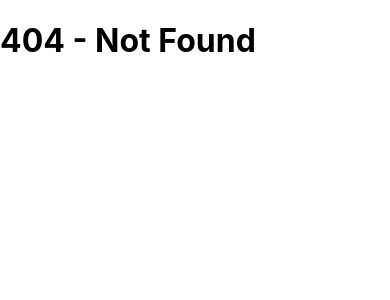
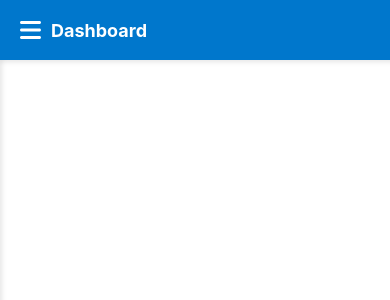
Before and after one commit to emirkugic/sis-alamel, a React (Create React App) app: page / in a window 390 px wide. Before the commit this address had no page. Shown: the top 300 px of the page. Built offline with nearby package versions, Linux system fonts and the light colour scheme.

Commit message:
Implement layout with sidebar and homepage; add sidebar component and styles

```diff
--- a/src/App.js
+++ b/src/App.js
@@ -1,13 +1,34 @@
 import React from "react";
-import { BrowserRouter as Router, Routes, Route } from "react-router-dom";
+import {
+	BrowserRouter as Router,
+	Routes,
+	Route,
+	Outlet,
+} from "react-router-dom";
+import { LoginPage, Homepage } from "./pages";
+import { Sidebar } from "./components";
 
-import { LoginPage } from "./pages";
+const Layout = () => {
+	return (
+		<div className="app-layout">
+			<Sidebar />
+			<div className="content">
+				<Outlet />
+			</div>
+		</div>
+	);
+};
 
 function App() {
 	return (
 		<Router>
 			<Routes>
 				<Route path="/login" element={<LoginPage />} />
+
+				<Route element={<Layout />}>
+					<Route path="/" element={<Homepage />} />
+					{/* <Route path="/grades" element={<GradesPage />} /> */}
+				</Route>
 
 				<Route path="*" element={<h1>404 - Not Found</h1>} />
 			</Routes>
--- /dev/null
+++ b/src/components/Sidebar/Sidebar.css
@@ -0,0 +1,87 @@
+.desktop-sidebar {
+	width: 250px;
+	height: 100vh;
+	background-color: #ffffff;
+	padding: 20px;
+	display: flex;
+	flex-direction: column;
+	position: fixed;
+	top: 0;
+	left: 0;
+	z-index: 1000;
+	user-select: none;
+	box-sizing: border-box;
+	box-shadow: 2px 0 5px rgba(0, 0, 0, 0.1);
+}
+
+.sidebar-menu {
+	display: flex;
+	flex-direction: column;
+	gap: 10px;
+	flex-grow: 1;
+}
+
+.logout-container {
+	margin-top: auto;
+	padding-top: 20px;
+}
+
+@media (max-width: 768px) {
+	.topbar {
+		width: 100%;
+		height: 60px;
+		background-color: #0077cc;
+		color: #fff;
+		display: flex;
+		align-items: center;
+		padding: 0 20px;
+		box-shadow: 0 2px 5px rgba(0, 0, 0, 0.1);
+		position: fixed;
+		top: 0;
+		left: 0;
+		z-index: 1001;
+	}
+
+	.hamburger-icon {
+		font-size: 24px;
+		cursor: pointer;
+		margin-right: 10px;
+		color: #fff;
+	}
+
+	.topbar-title {
+		font-size: 18px;
+		font-weight: bold;
+	}
+
+	.desktop-sidebar {
+		width: 250px;
+		height: 100vh;
+		background-color: #ffffff;
+		padding: 20px;
+		display: flex;
+		flex-direction: column;
+		position: fixed;
+		top: 0;
+		left: -250px;
+		transition: left 0.3s ease-in-out;
+		z-index: 1000;
+		box-shadow: 2px 0 5px rgba(0, 0, 0, 0.1);
+	}
+
+	.desktop-sidebar.open {
+		left: 0;
+	}
+
+	.sidebar-menu {
+		display: flex;
+		flex-direction: column;
+		gap: 10px;
+		flex-grow: 1;
+	}
+
+	.logout-container {
+		padding-top: 10px;
+		margin-top: auto;
+	}
+}
--- /dev/null
+++ b/src/components/Sidebar/Sidebar.js
@@ -0,0 +1,131 @@
+import React, { useState, useEffect, useMemo } from "react";
+import { useLocation } from "react-router-dom";
+import {
+	faBars,
+	faTimes,
+	faChartLine,
+	faSignOutAlt,
+	faHouse,
+	faPeopleGroup,
+	faBookOpen,
+	faCalendarAlt,
+	faBook,
+	faChalkboardTeacher,
+} from "@fortawesome/free-solid-svg-icons";
+import { FontAwesomeIcon } from "@fortawesome/react-fontawesome";
+import SidebarButton from "../ui/SidebarButton/SidebarButton";
+import "./Sidebar.css";
+
+const DesktopSidebar = () => {
+	const location = useLocation();
+	const [activeItem, setActiveItem] = useState("");
+	const [myCourses, setMyCourses] = useState([]);
+	const [myDepartments, setMyDepartments] = useState([]);
+	const [loadingCourses, setLoadingCourses] = useState(true);
+	const [isSidebarOpen, setIsSidebarOpen] = useState(false);
+
+	const [isMobile, setIsMobile] = useState(window.innerWidth <= 768);
+	useEffect(() => {
+		const handleResize = () => setIsMobile(window.innerWidth <= 768);
+		window.addEventListener("resize", handleResize);
+		return () => window.removeEventListener("resize", handleResize);
+	}, []);
+
+	// Build menu items conditionally
+	const menuItems = useMemo(() => {
+		const items = [];
+		// Only include the Dashboard button if we're in mobile view.
+		if (isMobile) {
+			items.push({
+				title: "Dashboard",
+				icon: faHouse,
+				route: "/",
+			});
+		}
+		// Common items
+		items.push(
+			{
+				title: "Grades",
+				icon: faBook,
+				route: myCourses,
+			},
+			{
+				title: "Lectures",
+				icon: faBookOpen,
+				route: myDepartments,
+			},
+			{
+				title: "Weekly Report",
+				icon: faChartLine,
+				route: "/logs",
+			}
+		);
+
+		// Additional admin-only items
+
+		return items;
+	}, [isMobile]);
+
+	useEffect(() => {
+		const activeMenuItem = menuItems.find((item) =>
+			Array.isArray(item.route)
+				? item.route.some((sub) => sub.path === location.pathname)
+				: item.route === location.pathname
+		);
+
+		if (activeMenuItem) {
+			setActiveItem(activeMenuItem.title);
+		}
+	}, [location.pathname, menuItems]);
+
+	const handleButtonClick = (title, route) => {
+		setActiveItem(title);
+		if (window.innerWidth <= 768) {
+			setIsSidebarOpen(false);
+		}
+	};
+
+	const handleLogout = () => {};
+
+	const toggleSidebar = () => {
+		setIsSidebarOpen((prev) => !prev);
+	};
+
+	return (
+		<>
+			<div className="topbar">
+				<FontAwesomeIcon
+					icon={isSidebarOpen ? faTimes : faBars}
+					className="hamburger-icon"
+					onClick={toggleSidebar}
+				/>
+				<span className="topbar-title">Dashboard</span>
+			</div>
+			<div className={`desktop-sidebar ${isSidebarOpen ? "open" : ""}`}>
+				<div className="sidebar-menu">
+					{menuItems.map((item) => (
+						<SidebarButton
+							key={item.title}
+							title={item.title}
+							icon={item.icon}
+							route={item.route}
+							isActive={activeItem === item.title}
+							onClick={() => handleButtonClick(item.title, item.route)}
+						/>
+					))}
+				</div>
+				<div className="logout-container">
+					<SidebarButton
+						title="Logout"
+						icon={faSignOutAlt}
+						route="/login"
+						isActive={false}
+						onClick={handleLogout}
+					/>
+				</div>
+			</div>
+		</>
+	);
+};
+
+export default DesktopSidebar;
--- /dev/null
+++ b/src/components/index.js
@@ -0,0 +1 @@
+export { default as Sidebar } from "./Sidebar/Sidebar";
--- /dev/null
+++ b/src/pages/Homepage/Homepage.js
@@ -0,0 +1,7 @@
+import React from "react";
+
+const Homepage = () => {
+	return <div>Homepage</div>;
+};
+
+export default Homepage;
--- a/src/pages/index.js
+++ b/src/pages/index.js
@@ -1 +1,2 @@
 export { default as LoginPage } from "./LoginPage/LoginPage";
+export { default as Homepage } from "./Homepage/Homepage";
```
